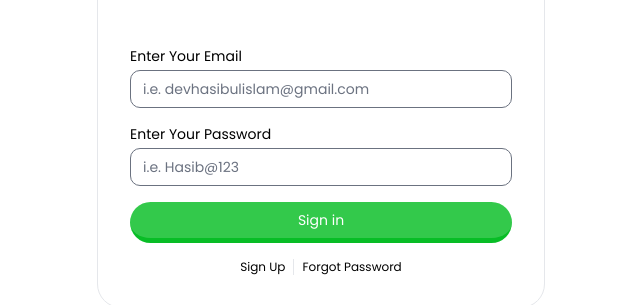
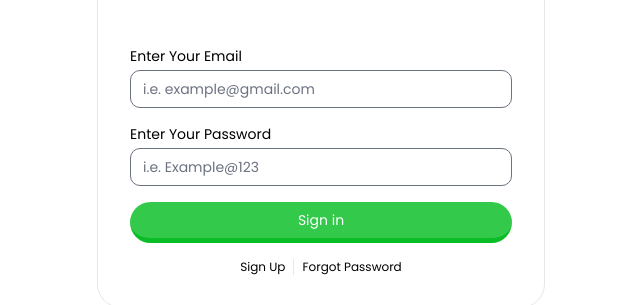
Before and after one commit to nurmandev/wassado, a Next.js app: page /auth/signin in a window 1280 px wide. Shown: the part 298-603 px from the top of the page, without its empty margins (319-959 px from the left). Built offline with nearby package versions, Linux system fonts and the light colour scheme; no server answers.

Commit message:
update company logo

```diff
--- a/pages/auth/signin.js
+++ b/pages/auth/signin.js
@@ -1,18 +1,3 @@
-/**
- * Title: Write a program using JavaScript on Signin
- * Author: Hasibul Islam
- * Portfolio: https://devhasibulislam.vercel.app
- * Linkedin: https://linkedin.com/in/devhasibulislam
- * GitHub: https://github.com/devhasibulislam
- * Facebook: https://facebook.com/devhasibulislam
- * Instagram: https://instagram.com/devhasibulislam
- * Twitter: https://twitter.com/devhasibulislam
- * Pinterest: https://pinterest.com/devhasibulislam
- * WhatsApp: https://wa.me/8801906315901
- * Telegram: devhasibulislam
- * Date: 08, November 2023
- */
-
 import Button from "@/components/shared/button/Button";
 import Logo from "@/components/shared/logo/Logo";
 import { useSigninMutation } from "@/services/auth/authApi";
@@ -66,7 +51,7 @@ const Signin = () => {
               name="email"
               id="email"
               {...register("email", { required: true })}
-              placeholder="i.e. devhasibulislam@gmail.com"
+              placeholder="i.e. example@gmail.com"
               className=""
             />
           </label>
@@ -77,7 +62,7 @@ const Signin = () => {
               name="password"
               id="password"
               {...register("password", { required: true })}
-              placeholder="i.e. Hasib@123"
+              placeholder="i.e. Example@123"
               className=""
             />
           </label>
--- a/pages/auth/signup.js
+++ b/pages/auth/signup.js
@@ -1,18 +1,3 @@
-/**
- * Title: Write a program using JavaScript on Signup
- * Author: Hasibul Islam
- * Portfolio: https://devhasibulislam.vercel.app
- * Linkedin: https://linkedin.com/in/devhasibulislam
- * GitHub: https://github.com/devhasibulislam
- * Facebook: https://facebook.com/devhasibulislam
- * Instagram: https://instagram.com/devhasibulislam
- * Twitter: https://twitter.com/devhasibulislam
- * Pinterest: https://pinterest.com/devhasibulislam
- * WhatsApp: https://wa.me/8801906315901
- * Telegram: devhasibulislam
- * Date: 08, November 2023
- */
-
 import Button from "@/components/shared/button/Button";
 import LoadImage from "@/components/shared/image/LoadImage";
 import Logo from "@/components/shared/logo/Logo";
@@ -141,7 +126,7 @@ const Signup = () => {
               name="email"
               id="email"
               {...register("email", { required: true })}
-              placeholder="i.e. devhasibulislam@gmail.com"
+              placeholder="i.e. example@gmail.com"
               className=""
             />
           </label>
@@ -153,7 +138,7 @@ const Signup = () => {
               name="password"
               id="password"
               {...register("password", { required: true })}
-              placeholder="i.e. Hasib@123"
+              placeholder="i.e. Example@123"
               className=""
             />
           </label>
@@ -165,7 +150,7 @@ const Signup = () => {
               name="phone"
               id="phone"
               {...register("phone", { required: true })}
-              placeholder="i.e. +8801906315901"
+              placeholder="i.e. +123456789"
               className=""
             />
           </label>
```
